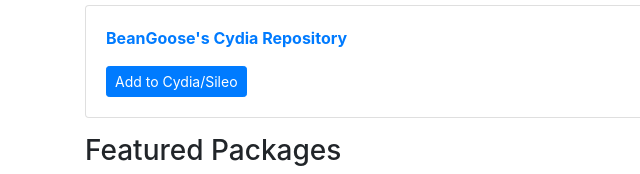
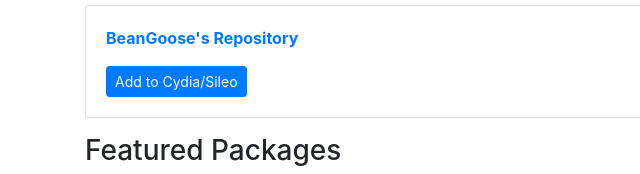
Before and after one commit to beangoosedev/cydia, a plain HTML site: page index.html in a window 1280 px wide. Shown: the part 222-396 px from the top of the page, 0-640 px from the left. Drawn offline with nearby package versions, Linux system fonts and the light colour scheme.

Commit message:
Update index.html

```diff
--- a/index.html
+++ b/index.html
@@ -17,7 +17,7 @@
 <div class="container">
 	<div class="card">
 		<div class="card-body">
-			<p><span class="text-primary"><b>BeanGoose's Cydia Repository</span></b></p>
+			<p><span class="text-primary"><b>BeanGoose's Repository</span></b></p>
 			<a class="btn btn-sm btn-primary" href="cydia://url/https://cydia.saurik.com/api/share#?source=http://repo.quebeccorn.xyz/">Add to Cydia/Sileo</a>
 		</div>
 	</div>
```
